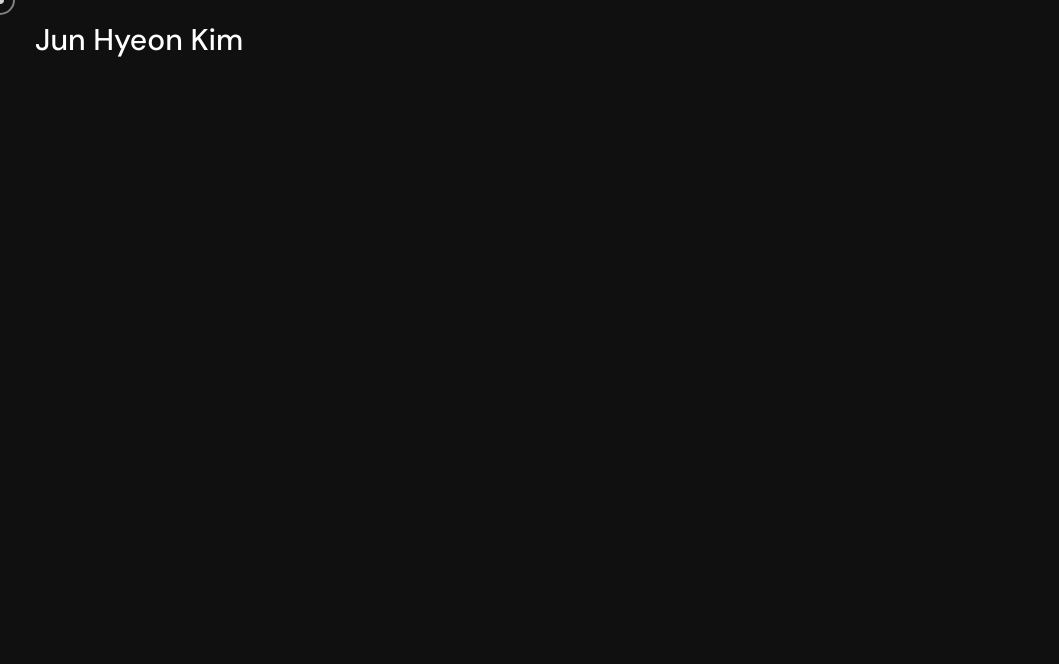
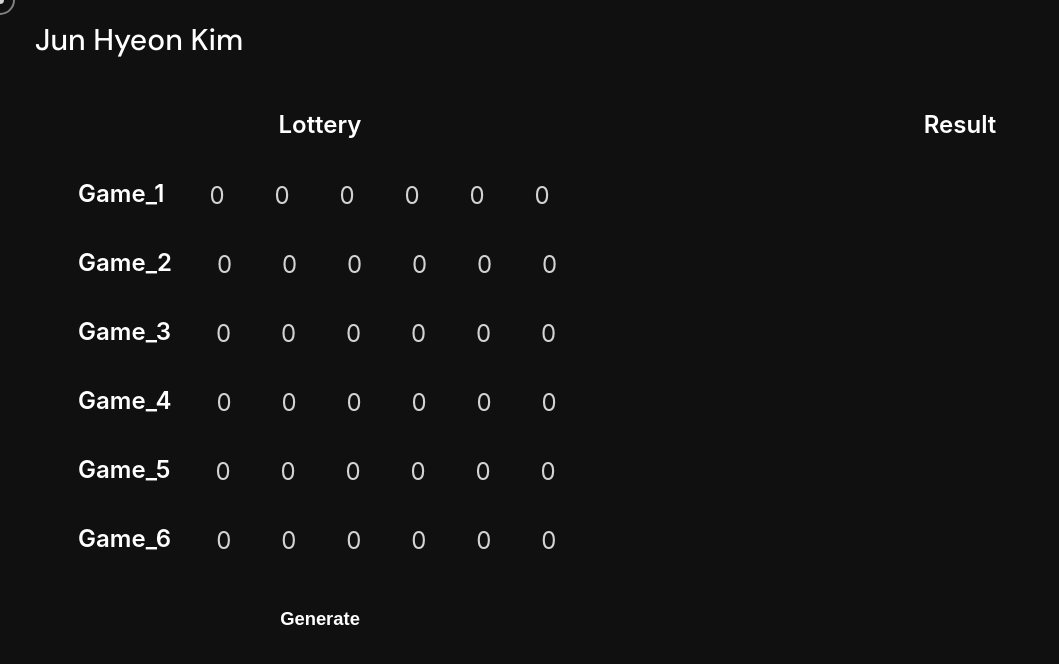
Before and after one commit to itsjh1242/animated-portfolio, a React (Create React App) app in the folder client/: page /lotto in a window 1280 px wide. Before the commit this address had no page. Shown: the top 664 px of the page, without its empty margins (0-1059 px from the left). Built offline with nearby package versions, Linux system fonts and the light colour scheme.

Commit message:
lotto update

```diff
--- a/client/package.json
+++ b/client/package.json
@@ -8,9 +8,14 @@
     "@testing-library/react": "^13.4.0",
     "@testing-library/user-event": "^13.5.0",
     "animate.css": "^4.1.1",
+    "axios": "^1.6.5",
+    "cors": "^2.8.5",
+    "express": "^4.18.2",
     "framer-motion": "^10.16.16",
+    "http-proxy-middleware": "^2.0.6",
     "latest": "^0.2.0",
     "lottie-react": "^2.4.0",
+    "nodemon": "^3.0.3",
     "npm": "^10.2.4",
     "react": "^18.2.0",
     "react-device-detect": "^2.2.3",
--- a/client/src/App.jsx
+++ b/client/src/App.jsx
@@ -11,6 +11,7 @@ import { BrowserRouter as Router, Routes, Route, useLocation } from "react-route
 // Views
 import Main from "./views/Main";
 import Test from "./views/Test";
+import Lotto from "./views/Lotto";
 
 // Configurations
 import * as Configuration from "./config";
@@ -61,6 +62,7 @@ function App() {
         <Routes location={location} key={location.pathname}>
           <Route index element={<Main Config={Config} />} />
           <Route path="/test" element={<Test />} />
+          <Route path="/lotto" element={<Lotto />} />
         </Routes>
       </AnimatePresence>
     </>
--- a/client/src/config.jsx
+++ b/client/src/config.jsx
@@ -1,10 +1,4 @@
 export const Ko_Configuration = {
-  Information: {
-    Name: "Jun Hyeon Kim",
-  },
-};
-
-export const En_Configuration = {
   ScrollEvents: {
     MainPage: {
       SlidingIntro: {
@@ -49,3 +43,49 @@ export const En_Configuration = {
     },
   },
 };
+
+export const En_Configuration = {
+  ScrollEvents: {
+    MainPage: {
+      SlidingIntro: {
+        ViewPort: [1254, 1600, 1900],
+      },
+    },
+  },
+  Image: {
+    MainMacBook: "./images/MacBookGradationGrey.png",
+  },
+  Information: {
+    Name: "Jun Hyeon Kim",
+  },
+  //   Landing Page
+  Landing: {
+    Title: ["KIM JUN HYEON", "PORTFOLIO WEBSITE"],
+    SlidingIntro: "I am a Front-End Developer\nAND UI/UX Designer\nThis is my Portfolio Website.",
+    FirstSection: ["2023", "PORTFOLIO WEBSITE", "This template pages are a playground for creativity. I hope you enjoy this!"],
+    SecondSectionSkills: [
+      ["PYTHON", "python"],
+      ["ANDROIDSTUDIO", "androidstudio"],
+      ["FLUTTER", "flutter"],
+      ["HTML", "html"],
+      ["CSS", "css"],
+      ["JAVASCRIPT", "javascript"],
+      ["REACT", "react"],
+      ["NODEJS", "nodejs"],
+      ["MYSQL", "mysql"],
+      ["FIREBASE", "firebase"],
+      ["GIT", "git"],
+      ["GITHUB", "github"],
+      ["AWS", "aws"],
+      ["FIGMA", "figma"],
+      ["PHOTOSHOP", "photoshop"],
+    ],
+    WorkSection: {
+      MainDisplay: [
+        ["Work1", "AI chatbot-based diary writing system to induce positive emotion", "Graduation Project"],
+        ["Work2", "Motion Recognition-Based Double Password Authentication Method", "AI+X Convergence Research"],
+        ["Work3", "Fingerprint recognition-based attendance management system", "AI+X Convergence Research"],
+      ],
+    },
+  },
+};
--- /dev/null
+++ b/client/src/db/Lotto.json
@@ -0,0 +1,10 @@
+{
+  "20240117": {
+    "lottoNo": [],
+    "DrawnResult": "Not Drawn"
+  },
+  "20240116": {
+    "lottoNo": [],
+    "DrawnResult": "Not Drawn"
+  }
+}
--- a/client/src/functions/MainEvents.jsx
+++ b/client/src/functions/MainEvents.jsx
@@ -48,7 +48,7 @@ const MainEvents = (props) => {
             if (firstImageControl) {
               fiClipPath = Math.max(0, 30 - (window.scrollY - currentPosY) * 0.02);
               fiClipPath <= 15 ? (fift.style.opacity = 0.5) : (fift.style.opacity = 1);
-              fi.style.height = Math.min(100, window.scrollY * 0.05 + 14) + "%";
+              fi.style.height = Math.min(100, window.scrollY * 0.1 + 14) + "%";
               fif.style.clipPath = `inset(0% ${fiClipPath}%)`;
             }
           });
@@ -147,15 +147,35 @@ const MainEvents = (props) => {
       OBS.ObserverMainPageWorkItemEvents(item, item.id);
       _item.addEventListener("mouseover", () => {
         cursorDot.children[0].innerText = "[OPEN]";
-        cursorDot.children[0].style.fontSize = "2rem";
+        cursorDot.children[0].style.fontSize = "1.5rem";
         cursorDot.children[0].style.transition = "all 1s ease-in-out";
         cursorOutline.style.border = "none";
+        cursorOutline.style.backgroundColor = "gray";
+        cursorOutline.style.width = "100px";
+        cursorOutline.style.height = "100px";
+        cursorOutline.style.mixBlendMode = "normal";
+        cursorOutline.style.opacity = "0.5";
       });
       _item.addEventListener("mouseleave", () => {
         cursorDot.children[0].innerText = "";
         cursorDot.children[0].style.fontSize = "1rem";
         cursorOutline.style.border = "1px solid #d3d3d3";
+        cursorOutline.style.backgroundColor = "transparent";
+        cursorOutline.style.width = "30px";
+        cursorOutline.style.height = "30px";
+        cursorOutline.style.mixBlendMode = "difference";
+        cursorOutline.style.opacity = "1";
       });
+    });
+
+    const workSectionBtn = document.querySelector("[data-work-section-btn]");
+    workSectionBtn.addEventListener("mouseover", (e) => {
+      cursorDot.style.display = "none";
+      cursorOutline.style.border = "none";
+    });
+    workSectionBtn.addEventListener("mouseleave", (e) => {
+      cursorDot.style.display = "block";
+      cursorOutline.style.border = "1px solid #d3d3d3";
     });
   };
 };
--- a/client/src/styles/Keyframes.css
+++ b/client/src/styles/Keyframes.css
@@ -69,3 +69,12 @@
     transform: translateY(0);
   }
 }
+
+@keyframes btnLeftToRight {
+  0% {
+    width: 0;
+  }
+  100% {
+    width: fit-content;
+  }
+}
--- /dev/null
+++ b/client/src/styles/LottoStyle.jsx
@@ -0,0 +1,87 @@
+import styled from "styled-components";
+
+export const LottoSection = styled.div`
+  display: flex;
+  flex-direction: row;
+  justify-content: center;
+  align-items: center;
+  width: 100vw;
+  height: calc(100vh - 50px);
+`;
+
+export const FrameHeader = styled.p`
+  font-size: 1.5rem;
+  font-weight: 600;
+`;
+
+export const GenerateFrame = styled.div`
+  display: flex;
+  flex-direction: column;
+  justify-content: flex-start;
+  align-items: center;
+  width: 100%;
+  height: 100%;
+  padding: 50px;
+`;
+
+export const ResultFrame = styled.div`
+  display: flex;
+  flex-direction: column;
+  justify-content: flex-start;
+  align-items: center;
+  width: 100%;
+  height: 100%;
+  padding: 50px;
+`;
+
+export const GenerateNumberFrame = styled.div`
+  margin-top: 40px;
+  display: flex;
+  flex-direction: column;
+  justify-content: center;
+  align-items: flex-start;
+  gap: 40px;
+`;
+
+export const GenerateNumberRow = styled.div`
+  display: flex;
+  flex-direction: row;
+  justify-content: center;
+  align-items: center;
+  gap: 40px;
+`;
+
+export const GenerateNumberTitle = styled.p`
+  margin: 0 5px;
+  font-size: 1.5rem;
+  font-weight: 600;
+  color: #ffffff;
+`;
+
+export const GenerateNumber = styled.p`
+  width: 25px;
+  height: 25px;
+  margin: 0px;
+  font-size: 1.5rem;
+  font-weight: 400;
+  color: #d3d3d3;
+`;
+
+export const GenerateButton = styled.button`
+  margin-top: 40px;
+  width: fit-content;
+  height: fit-content;
+  border: none;
+  background-color: transparent;
+  color: #ffffff;
+  font-size: 1.15rem;
+  font-weight: 600;
+  cursor: pointer;
+  transition: all 0.2s ease-in-out;
+  padding: 15px 30px;
+
+  &:hover {
+    background-color: #ffffff;
+    color: #000000;
+  }
+`;
--- a/client/src/styles/MainStyle.jsx
+++ b/client/src/styles/MainStyle.jsx
@@ -264,6 +264,7 @@ export const WorkSectionItemContext = styled.div`
     & > div {
       justify-content: center;
       align-items: flex-end;
+      text-align: right;
     }
   }
   &:nth-child(odd) {
@@ -294,3 +295,52 @@ export const WorkSectionItemContext = styled.div`
     }
   }
 `;
+
+export const WorkSectionBelowContext = styled.div`
+  margin-top: 2%;
+  display: flex;
+  flex-direction: column;
+  justify-content: center;
+  align-items: center;
+  width: 100%;
+  height: fit-content;
+  line-height: 36px;
+
+  & > p:nth-child(1) {
+    font-family: "En Light";
+    font-size: 32px;
+    color: #ffffff;
+  }
+  & > p:nth-child(2) {
+    font-family: "En Bold";
+    font-size: 48px;
+    color: #ffffff;
+  }
+`;
+
+export const WorkSectionMoreButton = styled.div`
+  margin-top: 2%;
+  display: flex;
+  justify-content: center;
+  align-items: center;
+  padding: 8px 12px;
+  line-height: 36px;
+  transition: all 0.5s ease-in-out;
+  border: 3px solid #ffffff;
+  border-radius: 25px;
+
+  &:hover {
+    background: linear-gradient(to right, #000 50%, #fff 50%);
+    background-size: 200% 100%;
+    background-position: bottom right;
+    color: #000000;
+  }
+
+  & > p {
+    font-family: "En Bold";
+    font-size: 18px;
+    color: #ffffff;
+    text-transform: uppercase;
+    mix-blend-mode: difference;
+  }
+`;
--- /dev/null
+++ b/client/src/views/Lotto.jsx
@@ -0,0 +1,61 @@
+import React, { useState, useEffect } from "react";
+
+import * as S from "../styles/LottoStyle";
+
+const Lotto = () => {
+  const [lottoNumber, setLottoNumber] = useState({
+    Game_1: [0, 0, 0, 0, 0, 0],
+    Game_2: [0, 0, 0, 0, 0, 0],
+    Game_3: [0, 0, 0, 0, 0, 0],
+    Game_4: [0, 0, 0, 0, 0, 0],
+    Game_5: [0, 0, 0, 0, 0, 0],
+    Game_6: [0, 0, 0, 0, 0, 0],
+  });
+  //   Number Generator
+  const GenerateNumber = () => {
+    var random;
+    const newLottoNumber = { ...lottoNumber };
+    for (let i = 0; i < Object.keys(lottoNumber).length; i++) {
+      for (let j = 0; j < lottoNumber[Object.keys(lottoNumber)[i]].length; j++) {
+        random = Math.floor(Math.random() * 45 + 1);
+        if (lottoNumber[Object.keys(lottoNumber)[i]].includes(random)) {
+          j--;
+          continue;
+        }
+        newLottoNumber[Object.keys(lottoNumber)[i]][j] = random;
+      }
+      newLottoNumber[Object.keys(lottoNumber)[i]].sort((a, b) => a - b);
+      //   newLottoNumber[Object.keys(lottoNumber)[i]]
+      fetch("http://localhost:8080/api/")
+        .then((res) => res.json())
+        .then((data) => console.log(data));
+    }
+    setLottoNumber(newLottoNumber);
+  };
+
+  return (
+    <>
+      <S.LottoSection>
+        <S.GenerateFrame>
+          <S.FrameHeader>Lottery</S.FrameHeader>
+          <S.GenerateNumberFrame>
+            {Object.keys(lottoNumber).map((item, index) => (
+              <S.GenerateNumberRow key={index}>
+                <S.GenerateNumberTitle key={index}>{item}</S.GenerateNumberTitle>
+                {lottoNumber[item].map((item, index) => (
+                  <S.GenerateNumber key={index}>{item}</S.GenerateNumber>
+                ))}
+              </S.GenerateNumberRow>
+            ))}
+          </S.GenerateNumberFrame>
+          <S.GenerateButton onClick={GenerateNumber}>Generate</S.GenerateButton>
+        </S.GenerateFrame>
+        <S.ResultFrame>
+          <S.FrameHeader>Result</S.FrameHeader>
+        </S.ResultFrame>
+      </S.LottoSection>
+    </>
+  );
+};
+
+export default Lotto;
--- a/client/src/views/Main.jsx
+++ b/client/src/views/Main.jsx
@@ -102,12 +102,11 @@ const Main = (props) => {
           </S.SecondSection>
         </G.Frame>
         {/* Work Section - Grid */}
-        <G.Frame width="100vw" height="350vh">
+        <G.Frame width="100vw" height="400vh">
           <S.WorkSection data-work-section>
             <S.WorkSectionBackgroundContext data-work-section-bg-context>
               <p>&lt;Works /&gt;</p>
             </S.WorkSectionBackgroundContext>
-
             {Config.Landing.WorkSection.MainDisplay.map((item, index) => {
               return index % 2 === 0 ? (
                 <>
@@ -139,6 +138,13 @@ const Main = (props) => {
                 </>
               );
             })}
+            <S.WorkSectionBelowContext>
+              <p>Would you like to see more Works?</p>
+              <p>Here Are My All Works!</p>
+              <S.WorkSectionMoreButton data-work-section-btn>
+                <p>View All Works</p>
+              </S.WorkSectionMoreButton>
+            </S.WorkSectionBelowContext>
           </S.WorkSection>
         </G.Frame>
         <motion.div
```
Also changed, not shown: client/setupProxy.js (added, +11 -0 lines), client/src/server.js (added, +14 -0 lines), 1 other file (tests, documents, lock files or other folders).
